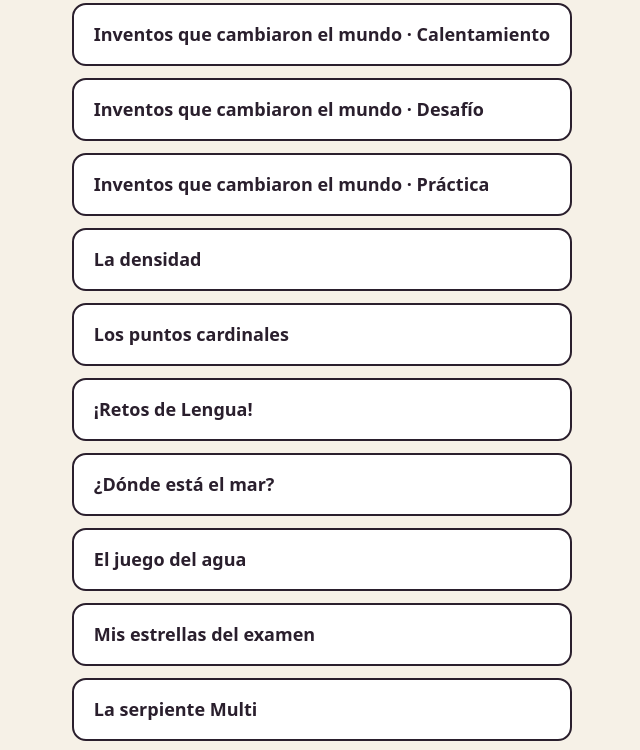
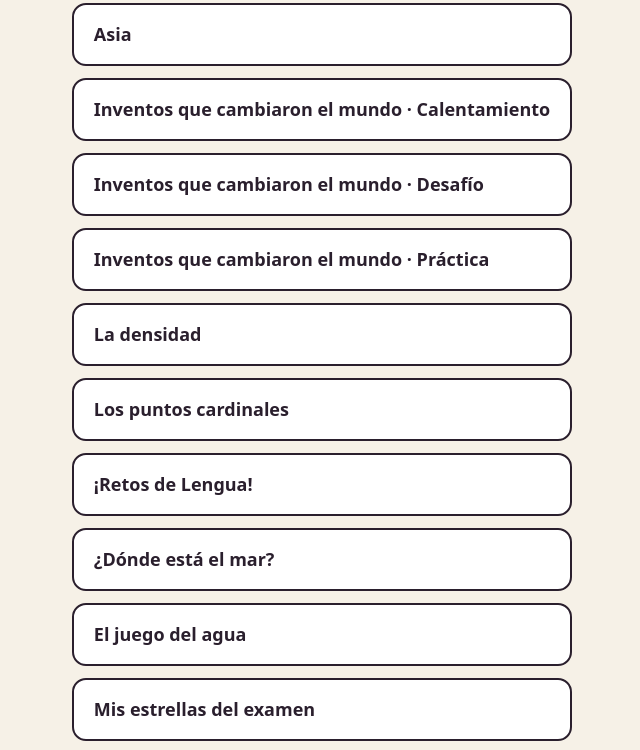
Before and after one commit to ncandreina-droid/juegos, a plain HTML site: page index.html in a window 1280 px wide. Shown: the part 93-843 px from the top of the page, without its empty margins (318-958 px from the left). Drawn offline with Linux system fonts and the light colour scheme.

Commit message:
Actualiza el índice

```diff
--- a/index.html
+++ b/index.html
@@ -1,5 +1,6 @@
 <!doctype html><html lang="es"><head><meta charset="utf-8"><meta name="viewport" content="width=device-width, initial-scale=1"><title>Juegos de clase</title>
 <style>body{margin:0;min-height:100vh;display:grid;place-items:center;background:#f6f1e7;color:#2a1f2d;font:18px/1.5 ui-rounded,"Avenir Next",system-ui,sans-serif}main{max-width:34rem;padding:2rem 1.25rem}h1{font-weight:600;font-size:2rem;margin:0 0 1rem}a{display:block;padding:1rem 1.25rem;margin:.75rem 0;border-radius:14px;background:#fff;color:inherit;text-decoration:none;border:2px solid #2a1f2d;font-weight:600}a:focus-visible{outline:3px solid #9b2f66;outline-offset:3px}</style></head><body><main><h1>Juegos de clase 🌱</h1>
+<a href="crucigrama-asia.html">Asia</a>
 <a href="crucigrama-inventos-calentamiento.html">Inventos que cambiaron el mundo · Calentamiento</a>
 <a href="crucigrama-inventos-desafio.html">Inventos que cambiaron el mundo · Desafío</a>
 <a href="crucigrama-inventos-practica.html">Inventos que cambiaron el mundo · Práctica</a>
```
